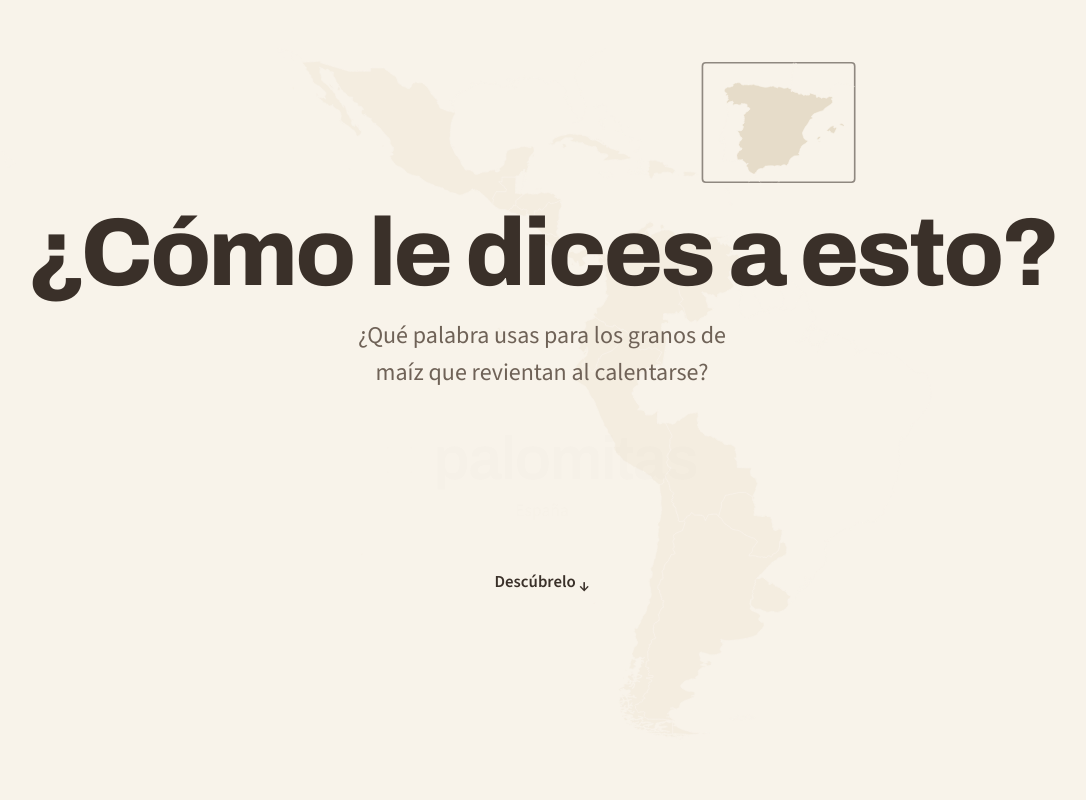
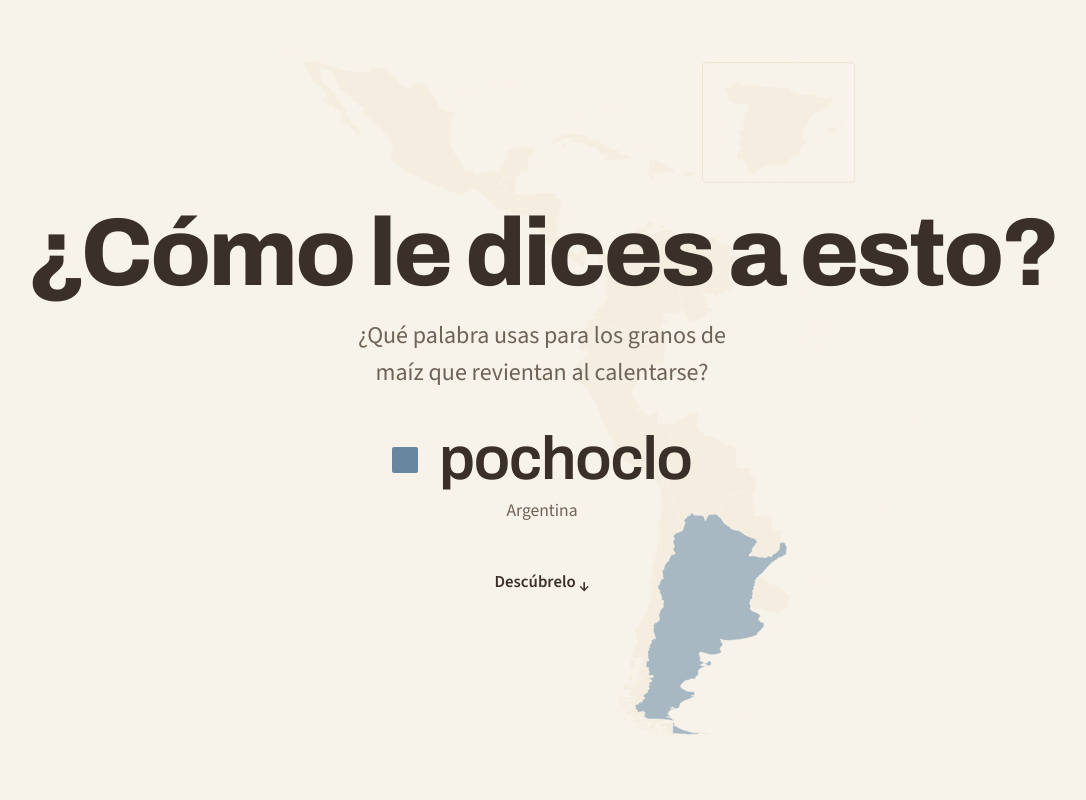
Before and after one commit to mck-makes-stuff/latam-linguistica, a plain HTML site: page index.html in a window 1280 px wide. Shown: the top 800 px of the page, without its empty margins (98-1184 px from the left). Drawn offline with nearby package versions, Linux system fonts and the light colour scheme.

Commit message:
Apertura: cabrita primero tras 2 s, cambio cada 1,5 s y «Descúbrelo» tras el primer cambio
Co-Authored-By: Claude Opus 5.5 <noreply@anthropic.com>

```diff
--- a/css/estilo.css
+++ b/css/estilo.css
@@ -237,12 +237,14 @@ th { font-weight: 600; background: var(--crema); }
 .apertura-etiqueta { animation-delay: 1.3s !important; font: 400 .85rem var(--fuente-mono); color: var(--tinta-suave); margin: 0 0 1rem; }
 .apertura-pregunta { animation-delay: 1.35s !important; font-size: clamp(2.6rem, 8vw, 6rem); font-weight: 800; font-stretch: 115%; letter-spacing: -.03em; line-height: 1; margin: 0; }
 .apertura-definicion { animation-delay: 1.6s !important; font-size: clamp(1.15rem, 2.2vw, 1.5rem); color: var(--tinta-suave); max-width: 34ch; margin: 1rem auto 2.2rem; }
-.apertura-palabra { animation-delay: 1.9s !important; display: flex; flex-direction: column; align-items: center; gap: .3rem; margin: 0 0 2.4rem; min-height: 6.5rem; }
+.apertura-palabra { animation-delay: 1.6s !important; display: flex; flex-direction: column; align-items: center; gap: .3rem; margin: 0 0 2.4rem; min-height: 6.5rem; }
 .apertura-palabra span { display: inline-flex; align-items: center; gap: .35em; font: 600 clamp(2rem, 5.5vw, 3.8rem)/1.1 var(--fuente-titulo); letter-spacing: -.02em; transition: opacity .25s; }
 .apertura-palabra span::before { content: ""; width: .42em; height: .42em; border-radius: 2px; background: var(--c, var(--var-otras)); transition: background .25s; }
 .apertura-palabra small { font: 400 1.1rem var(--fuente-texto); color: var(--tinta-suave); transition: opacity .25s; }
 .apertura-palabra.cambiando span, .apertura-palabra.cambiando small, .apertura-palabra.esperando span, .apertura-palabra.esperando small { opacity: 0; }
-.apertura-bajar { animation-delay: 2.4s !important; font: 600 1.05rem var(--fuente-texto); color: var(--tinta); text-decoration: none; }
+.apertura-centro > .apertura-bajar { animation: none; }
+.apertura-centro > .apertura-bajar.visible { animation: aparecer .7s ease-out forwards; }
+.apertura-bajar { font: 600 1.05rem var(--fuente-texto); color: var(--tinta); text-decoration: none; }
 .apertura-bajar span { display: inline-block; animation: latir 1.6s ease-in-out infinite; }
 @keyframes aparecer { to { opacity: 1; transform: none; } }
 @keyframes latir { 50% { transform: translateY(5px); } }
--- a/index.html
+++ b/index.html
@@ -21,7 +21,7 @@
     <div class="apertura-centro">
       <h1 class="apertura-pregunta">¿Cómo le dices a esto?</h1>
       <p class="apertura-definicion">¿Qué palabra usas para los granos de maíz que revientan al calentarse?</p>
-      <p class="apertura-palabra esperando" aria-live="polite"><span id="palabra-giratoria">palomitas</span><small id="pais-giratorio">España</small></p>
+      <p class="apertura-palabra esperando" aria-live="polite"><span id="palabra-giratoria">cabrita</span><small id="pais-giratorio">Chile</small></p>
       <a class="apertura-bajar" href="#relato">Descúbrelo <span aria-hidden="true">↓</span></a>
     </div>
   </section>
--- a/js/relato.js
+++ b/js/relato.js
@@ -28,9 +28,9 @@ const porForma = new Map(vista.variantes.map((v) => [v.forma, v]));
 const color = (forma) => colorTono(porForma.get(forma)?.tono);
 
 // --- Apertura: la palabra cambia de país en país ----------------------------------
-const giro = [["palomitas", "ESP", "var(--var-otras)"], ...[["pochoclo", "ARG"], ["pororó", "PRY"], ["cancha", "PER"], ["canguil", "ECU"],
-  ["crispeta", "COL"], ["cotufa", "VEN"], ["poporopo", "GTM"], ["cabrita", "CHL"], ["pipoca", "BOL"]]
-  .filter(([f, iso]) => porForma.get(f)?.paises.includes(iso)).map(([f, iso]) => [f, iso, color(f)])];
+const giro = [...[["cabrita", "CHL"], ["pochoclo", "ARG"], ["pororó", "PRY"], ["cancha", "PER"], ["canguil", "ECU"],
+  ["crispeta", "COL"], ["cotufa", "VEN"], ["poporopo", "GTM"], ["pipoca", "BOL"]]
+  .filter(([f, iso]) => porForma.get(f)?.paises.includes(iso)).map(([f, iso]) => [f, iso, color(f)]), ["palomitas", "ESP", "var(--var-otras)"]];
 const caja = document.querySelector(".apertura-palabra");
 const palabra = document.getElementById("palabra-giratoria");
 const pais = document.getElementById("pais-giratorio");
@@ -46,7 +46,10 @@ function siguientePalabra() {
     caja.classList.remove("cambiando");
   }, 260);
 }
-pais.textContent = nombres.ESP;
+const bajar = document.querySelector(".apertura-bajar");
+palabra.textContent = giro[0][0];
+pais.textContent = nombres[giro[0][1]];
+caja.style.setProperty("--c", giro[0][2]);
 
 // Mapa tenue detrás de la pregunta: se ilumina el país de cada palabra
 const mapaApertura = crearMapa(paises, { svg: "#mapa-apertura", info: "#info-apertura", contenedor: "#apertura", id: "a" });
@@ -58,14 +61,18 @@ const iluminar = () => {
 };
 mapaApertura.pintar({ relleno: () => "var(--crema-2)", etiqueta: () => null });
 
-// Primero la pregunta sola: unos segundos para pensar la respuesta propia
-const PAUSA = 5200, INTERVALO = 1600;
+// La pregunta termina de aparecer a los ~2,3 s; luego 2 s para pensar la respuesta propia
+const PAUSA = 4300, INTERVALO = 1500;
 if (!reducido) {
   let reloj = null;
   setTimeout(() => {
     caja.classList.remove("esperando");
     iluminar();
-    reloj = setInterval(() => { siguientePalabra(); setTimeout(iluminar, 260); }, INTERVALO);
+    reloj = setInterval(() => {
+      siguientePalabra();
+      setTimeout(iluminar, 260);
+      bajar.classList.add("visible"); // «Descúbrelo» aparece tras el primer cambio de palabra
+    }, INTERVALO);
   }, Math.max(0, PAUSA - performance.now()));
   // Si la persona no se ha movido, la página «rebota» para sugerir que hay más abajo (sin desplazarse sola)
   let tocado = false;
@@ -86,6 +93,7 @@ if (!reducido) {
   addEventListener("scroll", () => { if (scrollY > innerHeight) clearInterval(reloj); }, { passive: true });
 } else {
   caja.classList.remove("esperando");
+  bajar.classList.add("visible");
   iluminar();
 }
 
```
